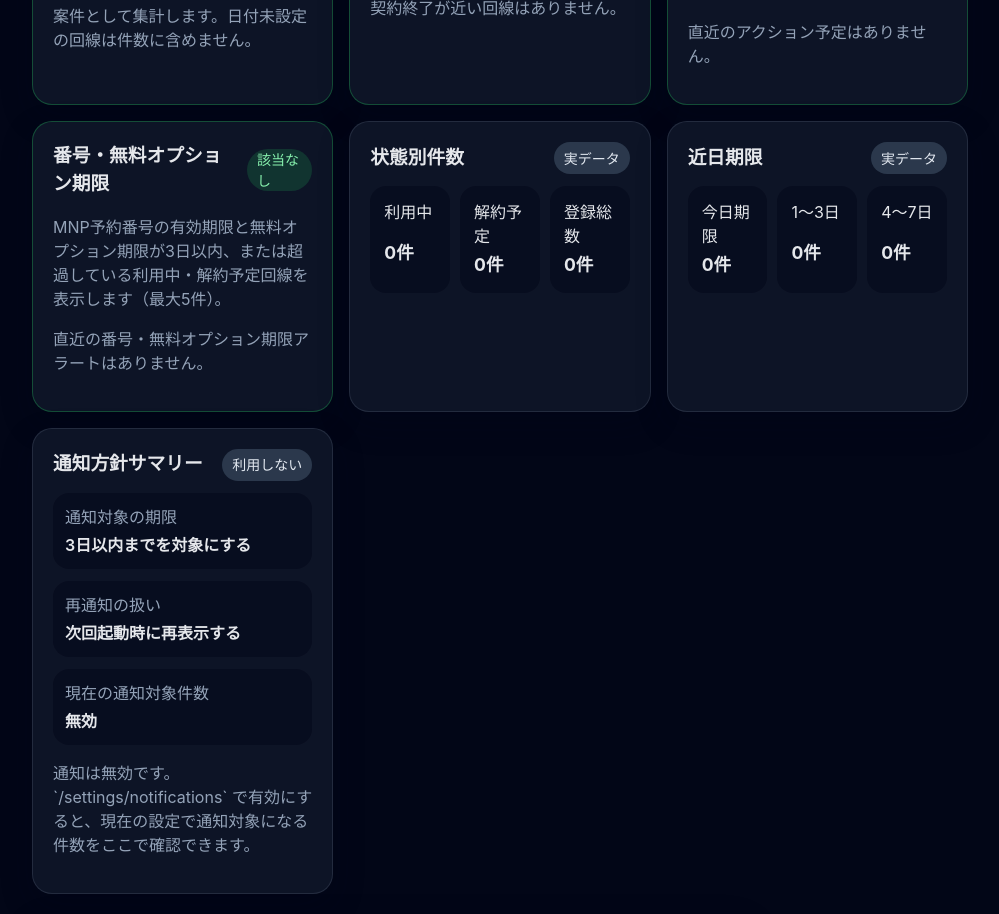
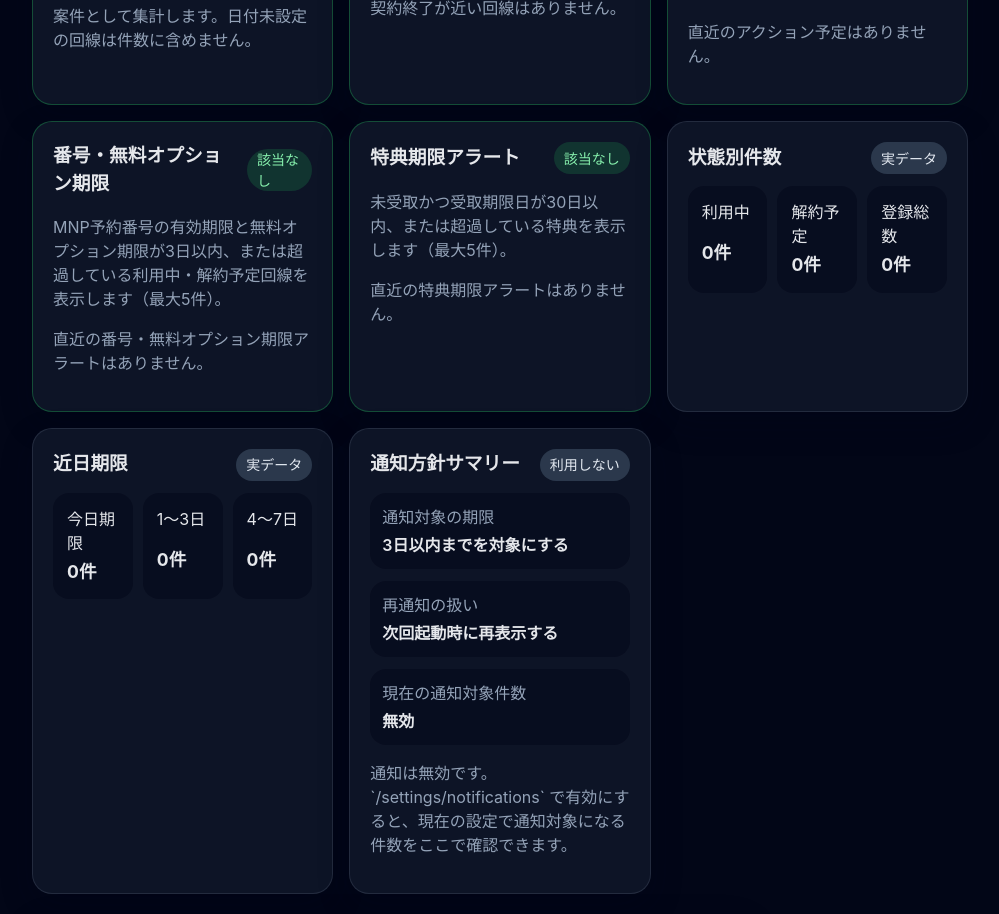
Before and after one commit to Driedsandwich/line-ops-ledger, a React (Vite) app: page / in a window 1280 px wide. Shown: the part 880-1794 px from the top of the page, without its empty margins (280-1279 px from the left). Built offline with nearby package versions, Linux system fonts and the light colour scheme.

Commit message:
feat: add benefit deadline alerts (#168)

```diff
--- a/src/pages/DashboardPage.tsx
+++ b/src/pages/DashboardPage.tsx
@@ -1,6 +1,6 @@
 import { useState } from 'react';
 import { Link } from 'react-router-dom';
-import { lineDraftStore, normalizeReviewDate, type LineDraft } from '../lib/lineDrafts';
+import { lineDraftStore, normalizeReviewDate, type BenefitRecord, type LineDraft } from '../lib/lineDrafts';
 import { lineHistoryStore, type LineHistoryEntry } from '../lib/lineHistory';
 import {
   loadNotificationSettings,
@@ -45,6 +45,14 @@ function formatReviewDate(value: string): string {
 
 function formatCurrency(value: number): string {
   return `${new Intl.NumberFormat('ja-JP').format(value)}円/月`;
+}
+
+function formatBenefitAmount(value: number | null): string {
+  if (value == null) {
+    return '金額未設定';
+  }
+
+  return `${new Intl.NumberFormat('ja-JP').format(value)}円相当`;
 }
 
 function formatReminderWindow(value: NotificationReminderWindow): string {
@@ -170,6 +178,7 @@ type PlannedActionItem = {
 };
 
 const MNP_DEADLINE_ALERT_DAYS = 3;
+const BENEFIT_ALERT_DAYS = 30;
 
 type DeadlineAlertType = 'mnpReservationExpiry' | 'freeOptionDeadline';
 
@@ -177,6 +186,12 @@ type DeadlineAlertItem = {
   draft: LineDraft;
   type: DeadlineAlertType;
   deadline: string;
+  daysUntilDeadline: number;
+};
+
+type BenefitDeadlineItem = {
+  draft: LineDraft;
+  benefit: BenefitRecord;
   daysUntilDeadline: number;
 };
 
@@ -196,6 +211,7 @@ type DashboardSummary = {
   contractEndAlerts: ContractEndAlertItem[];
   plannedActions: PlannedActionItem[];
   deadlineAlerts: DeadlineAlertItem[];
+  benefitDeadlineAlerts: BenefitDeadlineItem[];
 };
 
 function createEmptyNotificationReasonSummary(): NotificationReasonSummary {
@@ -249,6 +265,16 @@ function formatDeadlineAlertLabel(item: DeadlineAlertItem): string {
 
 function formatDeadlineAlertType(type: DeadlineAlertType): string {
   return type === 'mnpReservationExpiry' ? 'MNP予約番号期限' : '無料オプション期限';
+}
+
+function formatBenefitDeadlineLabel(daysUntilDeadline: number): string {
+  if (daysUntilDeadline < 0) {
+    return '期限超過';
+  }
+  if (daysUntilDeadline === 0) {
+    return '今日期限';
+  }
+  return `あと${daysUntilDeadline}日`;
 }
 
 function buildSummary(drafts: LineDraft[], allHistoryEntries: LineHistoryEntry[], reminderWindow: NotificationReminderWindow): DashboardSummary {
@@ -421,6 +447,37 @@ function buildSummary(drafts: LineDraft[], allHistoryEntries: LineHistoryEntry[]
     .sort((a, b) => a.daysUntilDeadline - b.daysUntilDeadline)
     .slice(0, 5);
 
+  const benefitDeadlineAlerts = drafts
+    .flatMap((draft) => {
+      const alerts: BenefitDeadlineItem[] = [];
+
+      for (const benefit of draft.benefits) {
+        if (benefit.receivedFlag || !benefit.deadlineDate) {
+          continue;
+        }
+
+        const deadlineDate = parseReviewDate(benefit.deadlineDate);
+        if (!deadlineDate) {
+          continue;
+        }
+
+        const daysUntilDeadline = diffInDays(today, deadlineDate);
+        if (daysUntilDeadline > BENEFIT_ALERT_DAYS) {
+          continue;
+        }
+
+        alerts.push({
+          draft,
+          benefit,
+          daysUntilDeadline,
+        });
+      }
+
+      return alerts;
+    })
+    .sort((a, b) => a.daysUntilDeadline - b.daysUntilDeadline)
+    .slice(0, 5);
+
   return {
     dangerCount,
     todayCount,
@@ -437,6 +494,7 @@ function buildSummary(drafts: LineDraft[], allHistoryEntries: LineHistoryEntry[]
     contractEndAlerts,
     plannedActions,
     deadlineAlerts,
+    benefitDeadlineAlerts,
   };
 }
 
@@ -626,6 +684,39 @@ export function DashboardPage(): JSX.Element {
                     <span>{formatDeadlineAlertType(item.type)}: {formatReviewDate(item.deadline)}</span>
                     {item.type === 'mnpReservationExpiry' ? <span>予約番号: {item.draft.mnpReservationNumber}</span> : null}
                     <span className="badge">{formatDeadlineAlertLabel(item)}</span>
+                  </li>
+                ))}
+              </ul>
+              <div className="button-row">
+                <Link className="button" to="/lines">回線一覧で確認する</Link>
+              </div>
+            </>
+          )}
+        </article>
+
+        <article className="card card--accent">
+          <div className="card__header">
+            <h3>特典期限アラート</h3>
+            <span className={summary.benefitDeadlineAlerts.length === 0 ? 'badge badge--ok' : 'badge'}>
+              {summary.benefitDeadlineAlerts.length === 0 ? '該当なし' : `${summary.benefitDeadlineAlerts.length}件`}
+            </span>
+          </div>
+          <p className="muted">未受取かつ受取期限日が{BENEFIT_ALERT_DAYS}日以内、または超過している特典を表示します（最大5件）。</p>
+          {summary.benefitDeadlineAlerts.length === 0 ? (
+            <p className="muted">直近の特典期限アラートはありません。</p>
+          ) : (
+            <>
+              <ul className="list list--drafts">
+                {summary.benefitDeadlineAlerts.map((item) => (
+                  <li key={`${item.draft.id}-${item.benefit.id}`}>
+                    <div className="list__row">
+                      <strong>{item.draft.lineName}</strong>
+                      <span className="badge">{formatBenefitDeadlineLabel(item.daysUntilDeadline)}</span>
+                    </div>
+                    <span>{item.draft.carrier}</span>
+                    <span>特典種別: {item.benefit.benefitType}</span>
+                    <span>金額: {formatBenefitAmount(item.benefit.amount)}</span>
+                    <span>受取期限日: {formatReviewDate(item.benefit.deadlineDate)}</span>
                   </li>
                 ))}
               </ul>
```
Also changed, not shown: 4 other files (tests, documents, lock files or other folders).
